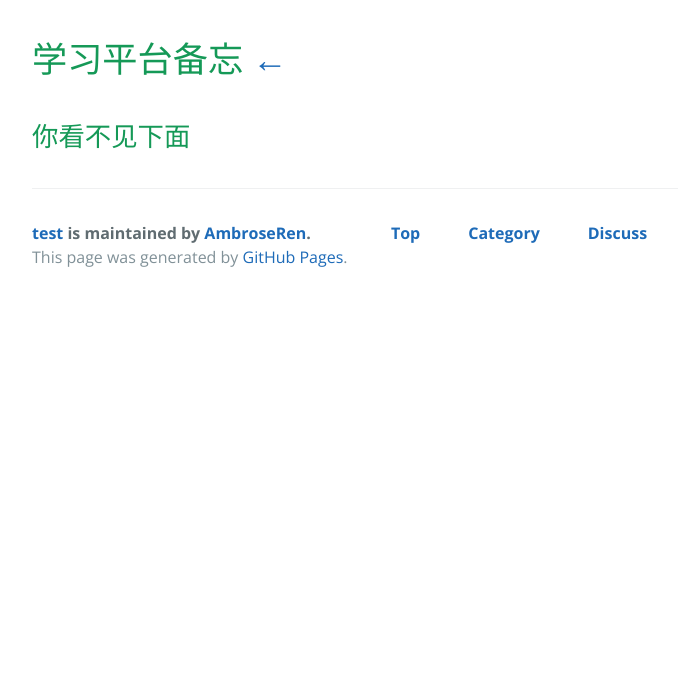
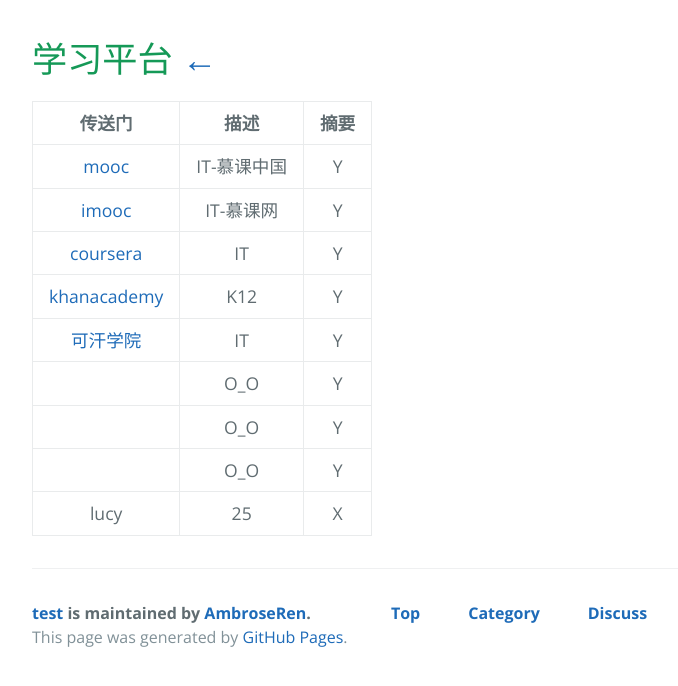
Before and after one commit to AmbroseRen/test, a Jekyll site: the page built from Library/LearnPlatform.md, in a window 1280 px wide. Shown: the top 686 px of the page, without its empty margins (192-870 px from the left). Built offline with Jekyll 4.4.1, drawn with Linux system fonts in a browser that asks for light colours; our own code applies the rules of GitHub Pages for plain Markdown files; the repository's description, which GitHub fills in, is left out.

Commit message:
Update LearnPlatform.md

```diff
--- a/Library/LearnPlatform.md
+++ b/Library/LearnPlatform.md
@@ -1,3 +1,13 @@
-# 学习平台备忘  [←](index.md)
+# 学习平台  [←](index.md)
 
-## 你看不见下面
+| 传送门 | 描述 | 摘要 |
+|:---:|:---:|:---:|
+| [mooc](https://www.mooc.cn/) | IT-慕课中国 | Y |
+| [imooc](https://www.imooc.com/course/list) | IT-慕课网 | Y |
+| [coursera](https://www.coursera.org/browse/computer-science) | IT | Y |
+| [khanacademy](https://www.khanacademy.org/) | K12 | Y |
+| [可汗学院](https://open.163.com/khan/) | IT | Y |
+| []() | O_O | Y |
+| []() | O_O | Y |
+| []() | O_O | Y |
+| lucy | 25 | X |
```
